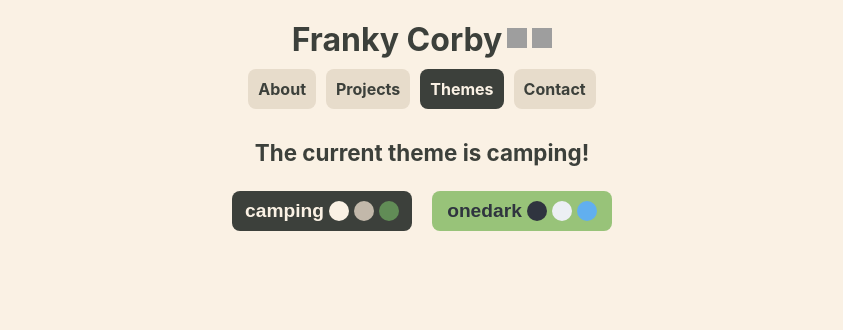
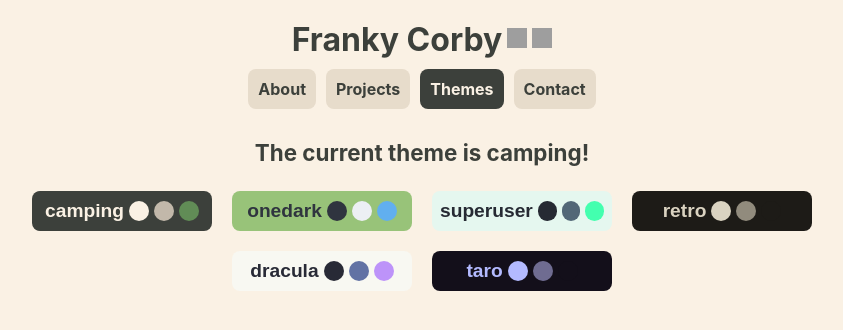
Before and after one commit to bt919/bt919.github.io, a React (Vite) app: page /themes in a window 1280 px wide. Shown: the top 330 px of the page, without its empty margins (218-1061 px from the left). Built offline with nearby package versions, Linux system fonts and the light colour scheme; grey boxes are pictures that could not be loaded.

Commit message:
feat: add more themes and fix layout of themes buttons

```diff
--- a/src/index.css
+++ b/src/index.css
@@ -30,6 +30,58 @@
     --colorful-error-extra-color: #ff0019;
 }
 
+:root.superuser {
+    --bg-color: #262a33;
+    --main-color: #43ffaf;
+    --caret-color: #43ffaf;
+    --sub-color: #526777;
+    --sub-alt-color: #1f232c;
+    --text-color: #e5f7ef;
+    --error-color: #ff5f5f;
+    --error-extra-color: #d22a2a;
+    --colorful-error-color: #ff5f5f;
+    --colorful-error-extra-color: #d22a2a;
+}
+
+:root.retro {
+    --bg-color: #dad3c1;
+    --main-color: #1d1b17;
+    --caret-color: #1d1b17;
+    --sub-color: #918b7d;
+    --sub-alt-color: #c8c3b3;
+    --text-color: #1d1b17;
+    --error-color: #bf616a;
+    --error-extra-color: #793e44;
+    --colorful-error-color: #bf616a;
+    --colorful-error-extra-color: #793e44;
+}
+
+:root.dracula {
+    --bg-color: #282a36;
+    --main-color: #bd93f9;
+    --caret-color: #bd93f9;
+    --sub-color: #6272a4;
+    --sub-alt-color: #20222c;
+    --text-color: #f8f8f2;
+    --error-color: #ff5555;
+    --error-extra-color: #f1fa8c;
+    --colorful-error-color: #ff5555;
+    --colorful-error-extra-color: #f1fa8c;
+}
+
+:root.taro {
+    --bg-color: #b3baff;
+    --main-color: #130f1a;
+    --caret-color: #00e9e5;
+    --sub-color: #6f6c91;
+    --sub-alt-color: #a3a7df;
+    --text-color: #130f1a;
+    --error-color: #ffe23e;
+    --error-extra-color: #fff1c3;
+    --colorful-error-color: #ffe23e;
+    --colorful-error-extra-color: #fff1c3;
+}
+
 #app {
     min-height: 100vh;
     display: flex;
--- a/src/routes/themes.tsx
+++ b/src/routes/themes.tsx
@@ -36,6 +36,39 @@ function RouteComponent() {
                     subColor={"#eceff4"}
                     mainColor={"#61afef"}
                 />
+
+                <ThemeButton
+                    theme="superuser"
+                    setCurrentTheme={(theme: string) => setCurrentTheme(theme)}
+                    bgColor={"#262a33"}
+                    textColor={"#e5f7ef"}
+                    subColor={"#526777"}
+                    mainColor={"#43ffaf"}
+                />
+                <ThemeButton
+                    theme="retro"
+                    setCurrentTheme={(theme: string) => setCurrentTheme(theme)}
+                    bgColor={"#dad3c1"}
+                    textColor={"#1d1b17"}
+                    subColor={"#918b7d"}
+                    mainColor={"#1d1b17"}
+                />
+                <ThemeButton
+                    theme="dracula"
+                    setCurrentTheme={(theme: string) => setCurrentTheme(theme)}
+                    bgColor={"#282a36"}
+                    textColor={"#f8f8f2"}
+                    subColor={"#6272a4"}
+                    mainColor={"#bd93f9"}
+                />
+                <ThemeButton
+                    theme="taro"
+                    setCurrentTheme={(theme: string) => setCurrentTheme(theme)}
+                    bgColor={"#b3baff"}
+                    textColor={"#130f1a"}
+                    subColor={"#6f6c91"}
+                    mainColor={"#130f1a"}
+                />
             </div>
         </div>
     );
--- a/src/styles/themes.css
+++ b/src/styles/themes.css
@@ -10,7 +10,10 @@ h3 {
 }
 
 .buttons-container {
+	width: 80%;
 	display: flex;
+	flex-wrap: wrap;
+	justify-content: center;
 	padding: 10px;
 	gap: 20px;
 	/* border: 1px solid black; */
```
Lines whose indentation alone changed are shown as unchanged.
